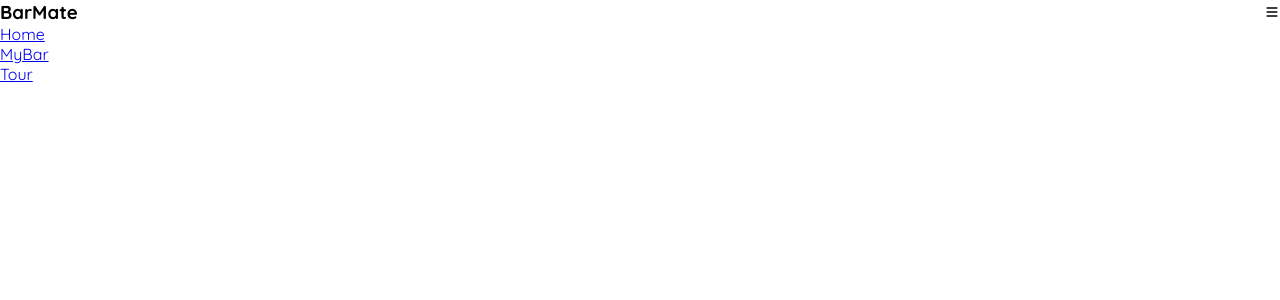
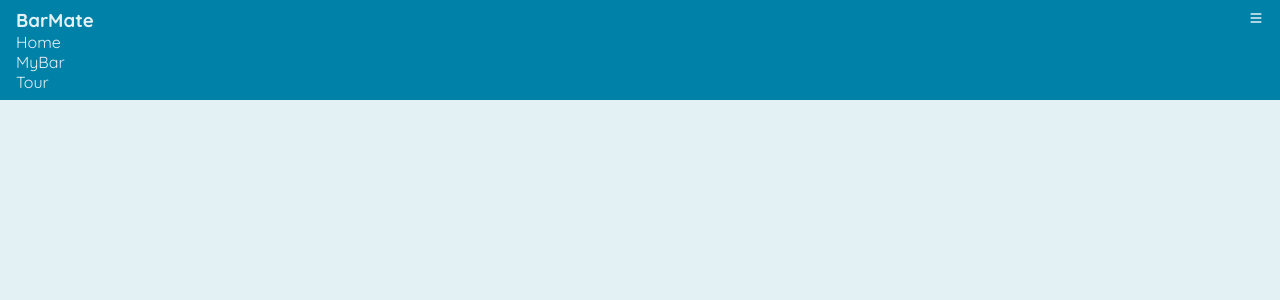
Before and after one commit to sanramu93/barmate, a React (Create React App) app: page / in a window 1280 px wide. Shown: the top 300 px of the page. Built offline with nearby package versions, Linux system fonts and the light colour scheme; the HTML template or start-up script is replaced by a standard one.

Commit message:
Add custom props

```diff
--- a/src/NavMenu/NavMenu.css
+++ b/src/NavMenu/NavMenu.css
@@ -1,3 +1,9 @@
+.nav-menu {
+  padding: 0.5em 1em;
+  background-color: var(--clr-primary-400);
+  color: var(--clr-primary-50);
+}
+
 .nav-menu__top {
   display: flex;
   justify-content: space-between;
--- a/src/NavMenu/NavMenu.js
+++ b/src/NavMenu/NavMenu.js
@@ -7,7 +7,9 @@ export default function NavMenu() {
     <div className="nav-menu">
       <div className="nav-menu__top">
         <h3>BarMate</h3>
-        <HiMenu />
+        <button className="toggler">
+          <HiMenu />
+        </button>
       </div>
       <nav className="nav-menu__nav">
         <ul>
--- a/src/index.css
+++ b/src/index.css
@@ -1,3 +1,10 @@
+/* https://coolors.co/palette/0081a7-00afb9-fdfcdc-fed9b7-f07167
+  https://coolors.co/0081a7-00566f-002b38-000000
+  https://coolors.co/0081a7-55abc4-aad5e2-ffffff
+
+
+*/
+
 @import url("https://fonts.googleapis.com/css2?family=Quicksand:wght@400;500;600;700&display=swap");
 
 /* ---------
@@ -24,6 +31,17 @@ img {
   font-size: 62.5%;
   --ff-quick-sand: "Quicksand", sans-serif;
   --fs-base: 1.6rem;
+
+  --clr-primary-900: #000c0f;
+  --clr-primary-800: #00232e;
+  --clr-primary-700: #003b4c;
+  --clr-primary-600: #00526a;
+  --clr-primary-500: #006a89;
+  --clr-primary-400: #0081a7;
+  --clr-primary-300: #399dbb;
+  --clr-primary-200: #71b9ce;
+  --clr-primary-100: #aad5e2;
+  --clr-primary-50: #e3f1f5;
 }
 
 /* ---------
@@ -32,7 +50,25 @@ img {
 body {
   font-family: var(--ff-quick-sand);
   font-size: var(--fs-base);
-  background-color: var(--clr-indigo-50);
+  background-color: var(--clr-primary-50);
+  color: var(--clr-primary-800);
+}
+
+ul {
+  list-style: none;
+}
+
+button {
+  background-color: unset;
+  border: unset;
+  color: inherit;
+  font-size: inherit;
+  cursor: pointer;
+}
+
+a {
+  text-decoration: none;
+  color: inherit;
 }
 
 /* ---------
```
